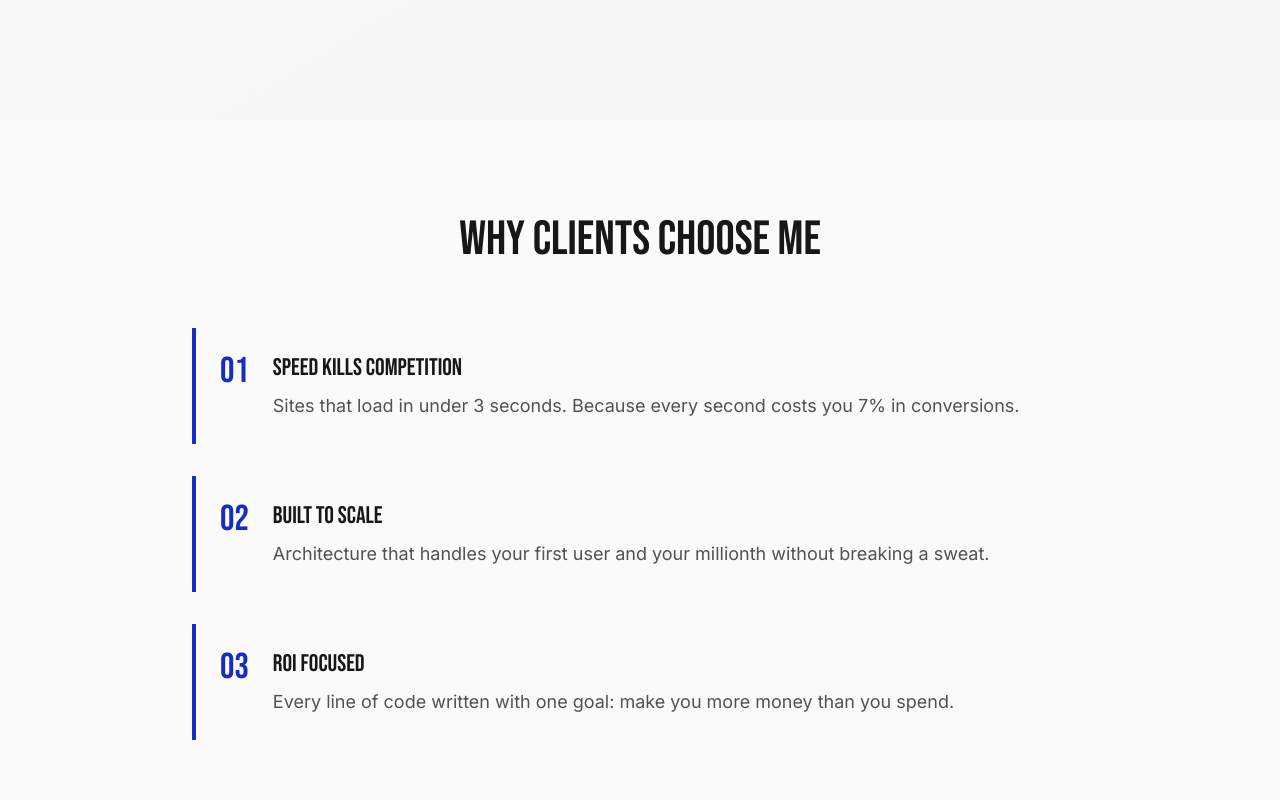
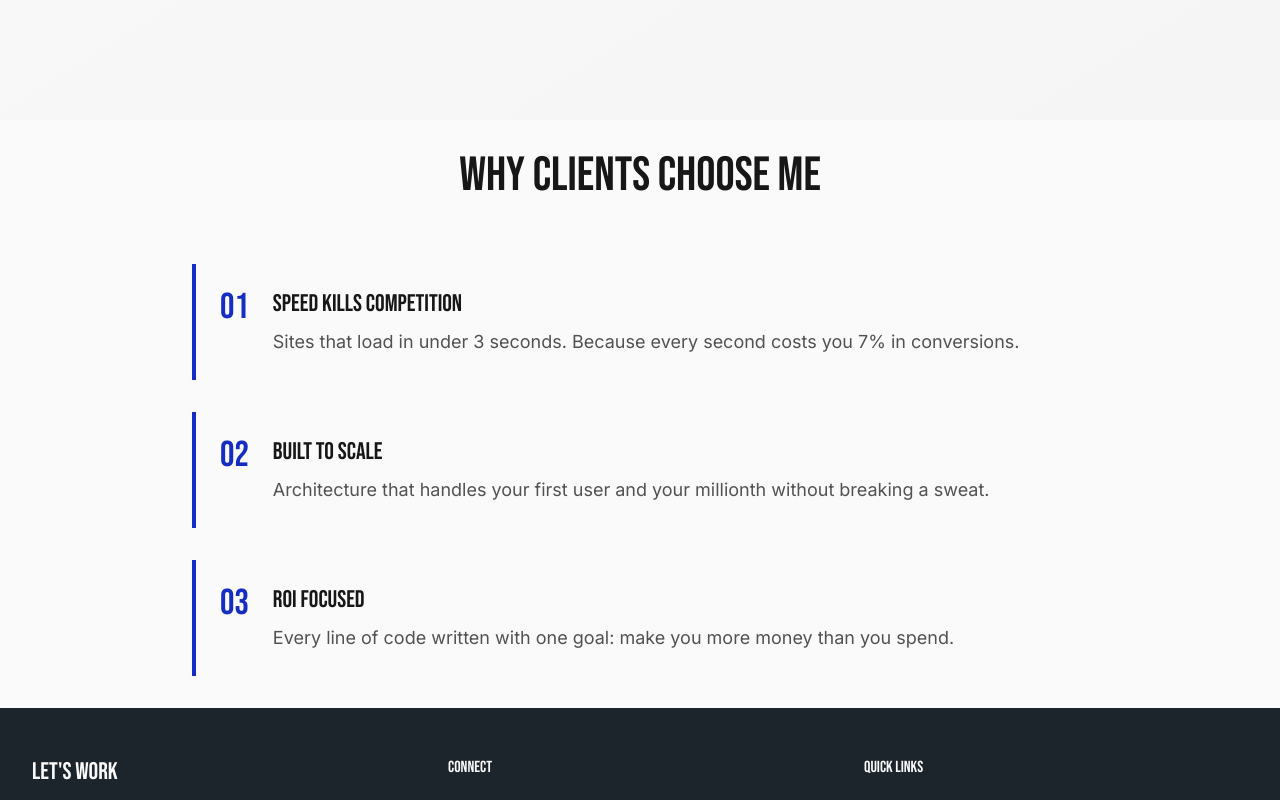
Before and after one commit to Japhetmondragon/Buildwithjaphet, a React (Vite) app in the folder client/: page / in a window 1280 px wide. Shown: the part 760-1560 px from the top of the page. Built offline with nearby package versions, Linux system fonts and the light colour scheme; no server answers.

Commit message:
fixed css padding issue

```diff
--- a/client/src/index.css
+++ b/client/src/index.css
@@ -14,7 +14,7 @@
   --text-h2: clamp(2.00rem, 4vw, 3.0rem);
   --text-h3: clamp(1.50rem, 3vw, 2.0rem);
 
-  --spacing-section: 6rem;
+  --spacing-section: 2rem;
 
   --shadow-brutal:    4px 4px 0 var(--color-brand-black);
   --shadow-brutal-lg: 8px 8px 0 var(--color-brand-black);
```
